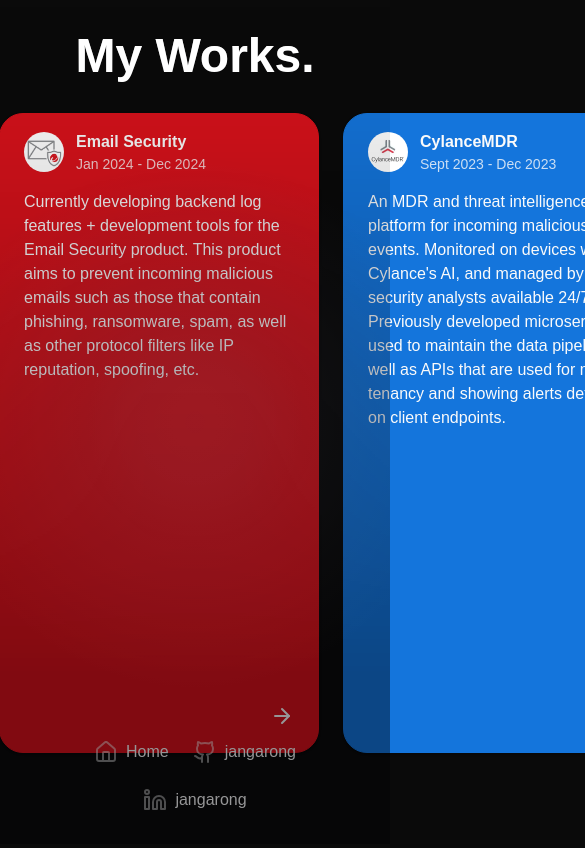
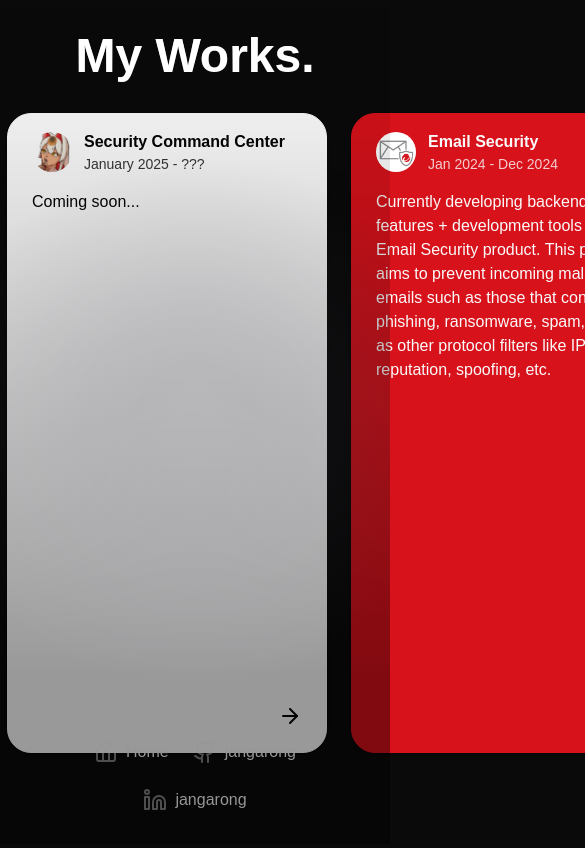
Before and after one commit to jangarong/jangarong.github.io, a Next.js app: page /works in a window 390 px wide. Shown: the top 848 px of the page, 585 px wide, since content can reach past the window. Built offline with nearby package versions, Linux system fonts and the light colour scheme.

Commit message:
Add one more card for google.

```diff
--- a/src/app/globals.css
+++ b/src/app/globals.css
@@ -172,19 +172,19 @@
 /* tailwind colors doesn't work for some reason :( */
 
 .bg-trendmicro {
-  background-color: #D8121B;
+  background-color: #d8121b;
 }
 
-.border-trendmicro  {
-  border-color: #D8121B;
+.border-trendmicro {
+  border-color: #d8121b;
 }
 
 .bg-blackberry {
-  background-color: #1475DC;
+  background-color: #1475dc;
 }
 
 .border-blackberry {
-  border-color: #1475DC;
+  border-color: #1475dc;
 }
 
 .bg-neutral-900 {
@@ -202,3 +202,11 @@
 .border-orange-500 {
   border-color: #9a3412;
 }
+
+.bg-white-0 {
+  background-color: #ffffff;
+}
+
+.border-white-0 {
+  border-color: #ffffff;
+}
--- a/src/components/team-card.tsx
+++ b/src/components/team-card.tsx
@@ -11,9 +11,10 @@
     date: string;
     url: string;
     color: string;
+    invert?: boolean;
 }
 
-export function TeamCard({ avatar, description, team, date, url, color }: TeamProps) {
+export function TeamCard({ avatar, description, team, date, url, color, invert }: TeamProps) {
     return (
         <Card className={`border-${color} bg-${color} h-[640px] w-[320px] rounded-3xl flex flex-col`}>
             <CardContent className="flex-grow">
@@ -22,16 +23,16 @@
                         <AvatarImage src={avatar} />
                         <AvatarFallback> src={team}</AvatarFallback>
                     </Avatar>
-                    <div className="flex flex-col">
+                    <div className={`flex flex-col ${invert ? 'invert' : ''}`}>
                         <div className="text-md font-bold">{team}</div>
                         <p className="text-sm opacity-80">{date}</p>
                     </div>
                 </div>
-                <div>
+                <div className={`${invert ? 'invert' : ''}`}>
                     <p>{description}</p>
                 </div>
             </CardContent>
-            <CardFooter className="bottom-0 left-0 right-0 flex justify-end">
+            <CardFooter className={`bottom-0 left-0 right-0 flex justify-end ${invert ? 'invert' : ''}`}>
                 <Link href={url} target="_blank"
                     rel="noopener noreferrer">
                     <ArrowRightIcon />
--- a/src/components/team-carousel.tsx
+++ b/src/components/team-carousel.tsx
@@ -2,6 +2,15 @@
 
 export default function TeamCarousel() {
     const teams = [
+        {
+            "name": "Security Command Center",
+            "date": "January 2025 - ???",
+            "avatar": "/teams/zodiactail.png",
+            "description": "Coming soon...",
+            "url": "https://cloud.google.com/security/products/security-command-center?hl=en",
+            "color": "white",
+            "invert": true
+        },
         {
             "name": "Email Security",
             "date": "Jan 2024 - Dec 2024",
@@ -30,13 +39,13 @@
             "name": "Zodiac Tail",
             "date": "July 2023 - Sept 2023",
             "avatar": "/teams/zodiactail.png",
-            "description": "A puzzle platformer with time mechanics that features the Zodiac Animals!",
+            "description": "A puzzle platformer with time mechanics that features the Zodiac Animals! I led development while Amy Li led the art direction for this game!",
             "url": "/zodiactail/index.html",
             "color": "orange-500"
         }
     ]
     return (
-        <div className="flex flex-row ml-[960px] md:ml-[640px] xl:ml-[0px]">
+        <div className="flex flex-row ml-[1320px] md:ml-[640px] xl:ml-[480px]">
             {teams.map(team =>
                 <div key={team.name} className="ml-3 mr-3">
                     <TeamCard team={team.name}
@@ -45,6 +54,7 @@
                         description={team.description}
                         url={team.url}
                         color={team.color}
+                        invert={team.invert}
                     />
                 </div>)}
         </div>
```
